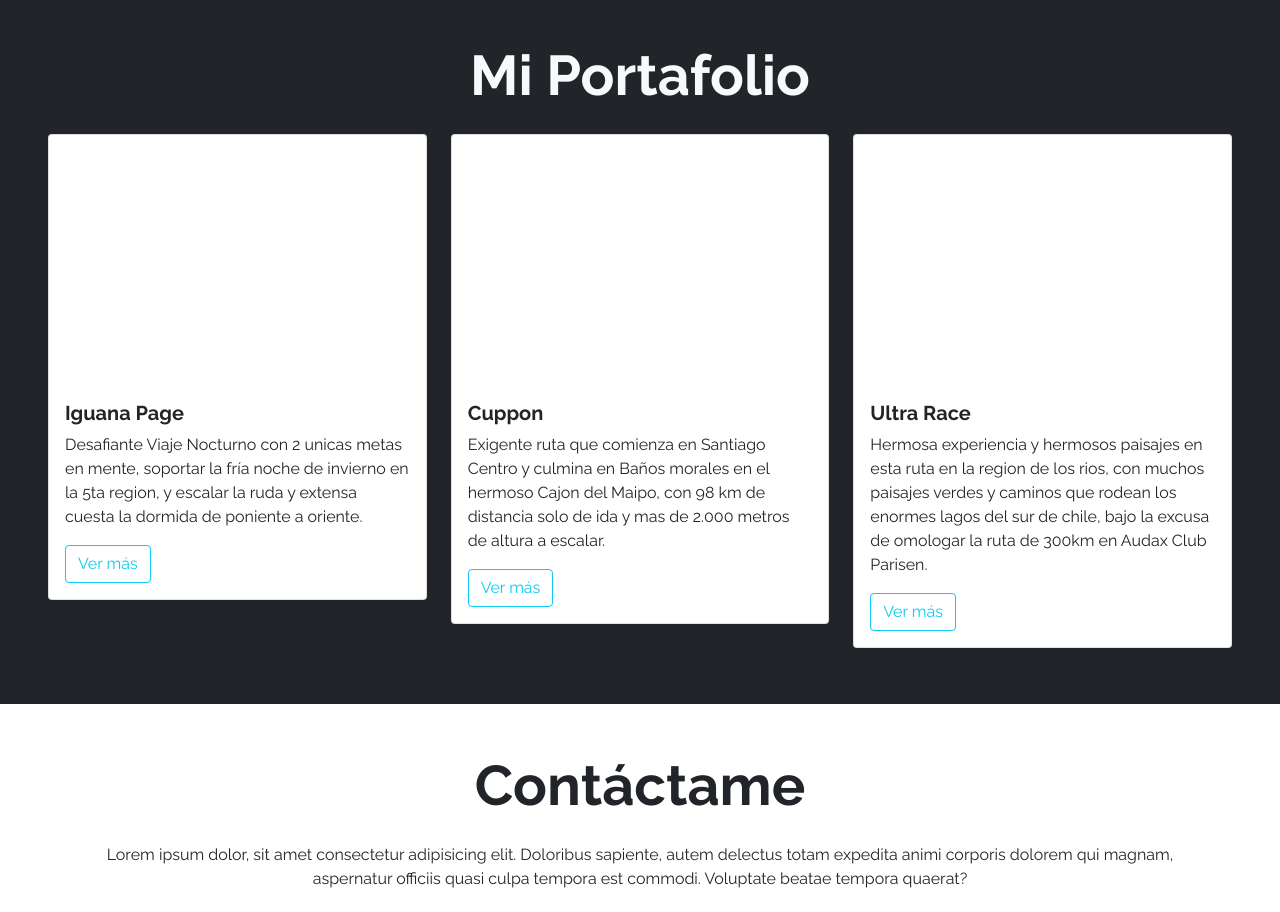
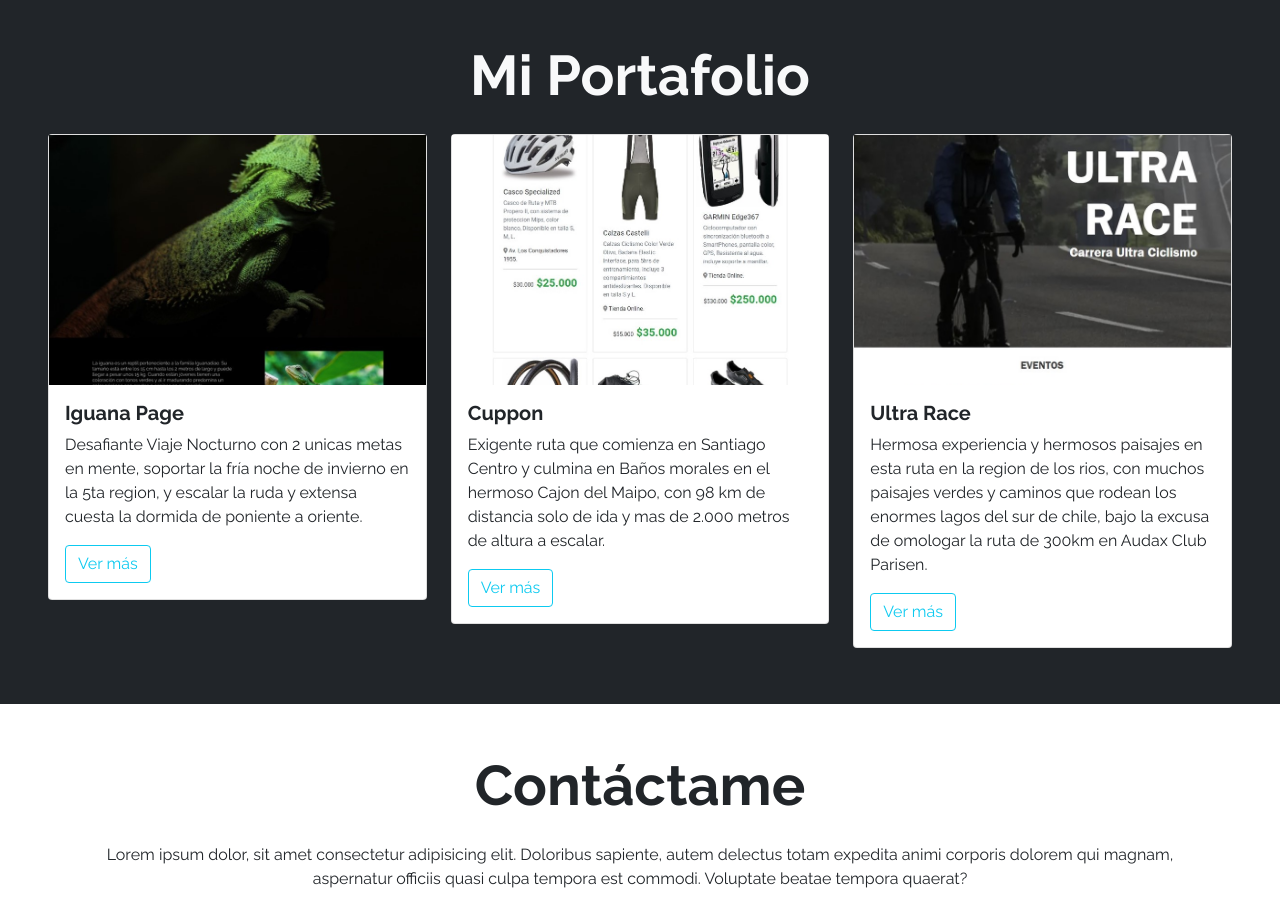
Before and after one commit to italopez/cvItalo, a plain HTML site: page index.html in a window 1280 px wide. Shown: the part 1180-2092 px from the top of the page. Drawn offline with nearby package versions, Linux system fonts and the light colour scheme.

Commit message:
imagenes portafolio

```diff
--- a/index.html
+++ b/index.html
@@ -122,7 +122,7 @@
           <div class="card">
             <div
               class="image-top"
-              style="background-image: url(assets/img/card-1.jpg)"
+              style="background-image: url(assets/img/IguanaPage\ \(2\).jpg)"
             ></div>
             <div class="card-body">
               <h5 class="card-title fw-bold">Iguana Page</h5>
@@ -141,7 +141,7 @@
           <div class="card">
             <div
               class="image-top"
-              style="background-image: url(assets/img/card-2.jpg)"
+              style="background-image: url(assets/img/CupponPage\ \(2\).jpg)"
             ></div>
             <div class="card-body">
               <h5 class="card-title fw-bold">Cuppon</h5>
@@ -160,7 +160,7 @@
           <div class="card">
             <div
               class="image-top"
-              style="background-image: url(assets/img/card-3.jpg)"
+              style="background-image: url(assets/img/UltraRace\ \(2\).jpg)"
             ></div>
             <div class="card-body">
               <h5 class="card-title fw-bold">Ultra Race</h5>
```
